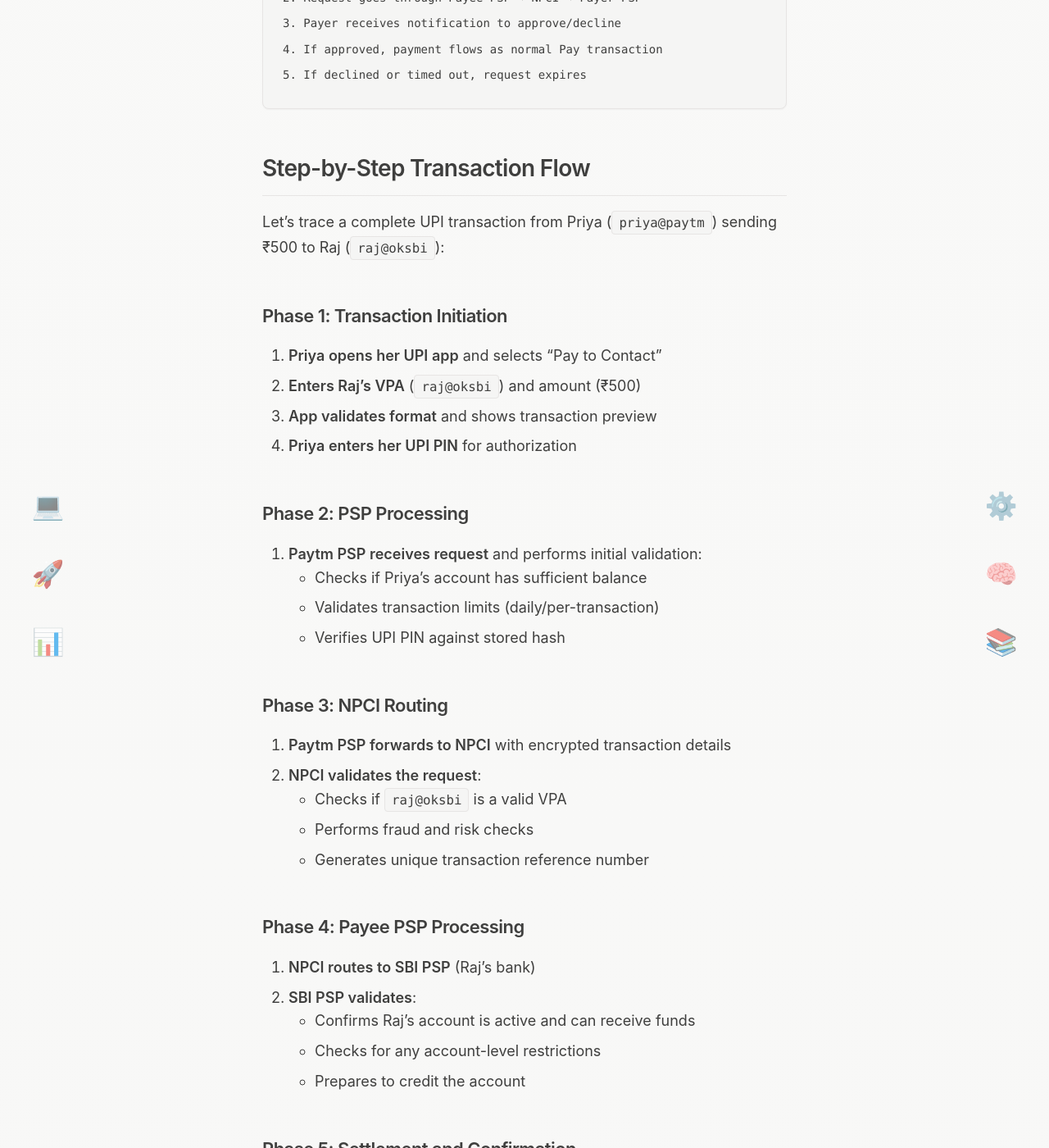
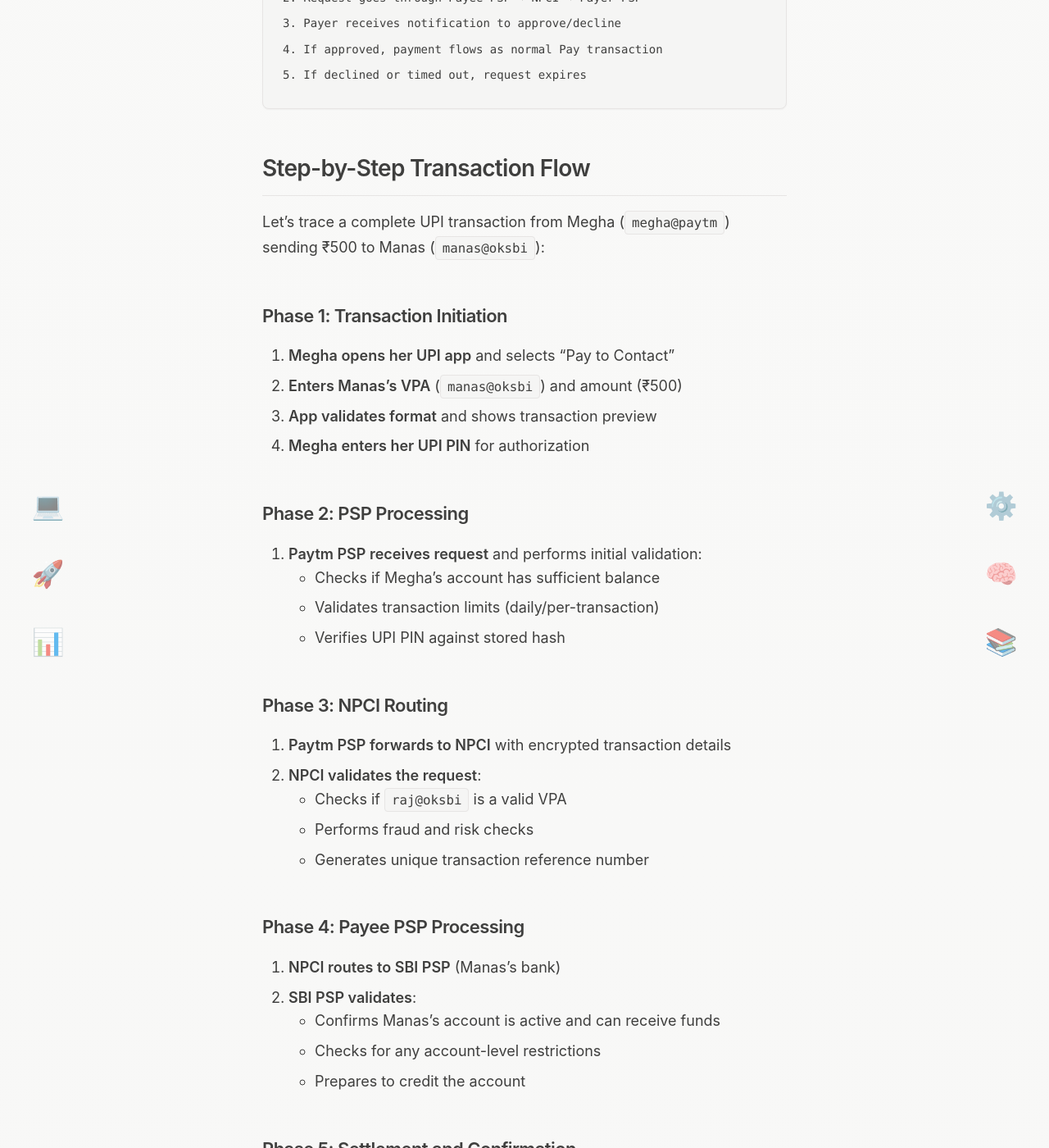
Before and after one commit to Manask322/blogs, a Jekyll site: the page built from _posts/2026-02-28-upi-as-a-service.md, in a window 1280 px wide and 1400 px high, scrolled down 3108 px. Shown: the whole window at 82% size. Built offline with Jekyll 4.4.1, drawn with Linux system fonts in a browser that asks for light colours; some of the changed text lies outside the part shown.

Commit message:
Update UPI transaction example names for personalization.
Replace Priya/Raj and their sample VPAs with Megha/Manas in the step-by-step transaction flow while preserving the technical explanation and sequence.

```diff
--- a/_posts/2026-02-28-upi-as-a-service.md
+++ b/_posts/2026-02-28-upi-as-a-service.md
@@ -79,17 +79,17 @@
 
 ## Step-by-Step Transaction Flow
 
-Let's trace a complete UPI transaction from Priya (`priya@paytm`) sending ₹500 to Raj (`raj@oksbi`):
+Let's trace a complete UPI transaction from Megha (`megha@paytm`) sending ₹500 to Manas (`manas@oksbi`):
 
 ### Phase 1: Transaction Initiation
-1. **Priya opens her UPI app** and selects "Pay to Contact"
-2. **Enters Raj's VPA** (`raj@oksbi`) and amount (₹500)
+1. **Megha opens her UPI app** and selects "Pay to Contact"
+2. **Enters Manas's VPA** (`manas@oksbi`) and amount (₹500)
 3. **App validates format** and shows transaction preview
-4. **Priya enters her UPI PIN** for authorization
+4. **Megha enters her UPI PIN** for authorization
 
 ### Phase 2: PSP Processing
 5. **Paytm PSP receives request** and performs initial validation:
-   - Checks if Priya's account has sufficient balance
+   - Checks if Megha's account has sufficient balance
    - Validates transaction limits (daily/per-transaction)
    - Verifies UPI PIN against stored hash
 
@@ -101,15 +101,15 @@
    - Generates unique transaction reference number
 
 ### Phase 4: Payee PSP Processing
-8. **NPCI routes to SBI PSP** (Raj's bank)
+8. **NPCI routes to SBI PSP** (Manas's bank)
 9. **SBI PSP validates**:
-   - Confirms Raj's account is active and can receive funds
+   - Confirms Manas's account is active and can receive funds
    - Checks for any account-level restrictions
    - Prepares to credit the account
 
 ### Phase 5: Settlement and Confirmation
-10. **SBI credits ₹500 to Raj's account**
-11. **Confirmation flows back**: SBI → NPCI → Paytm PSP → Priya's app
+10. **SBI credits ₹500 to Manas's account**
+11. **Confirmation flows back**: SBI → NPCI → Paytm PSP → Megha's app
 12. **Real-time settlement** occurs between banks through NPCI
 13. **Both parties receive transaction notifications**
 
```
